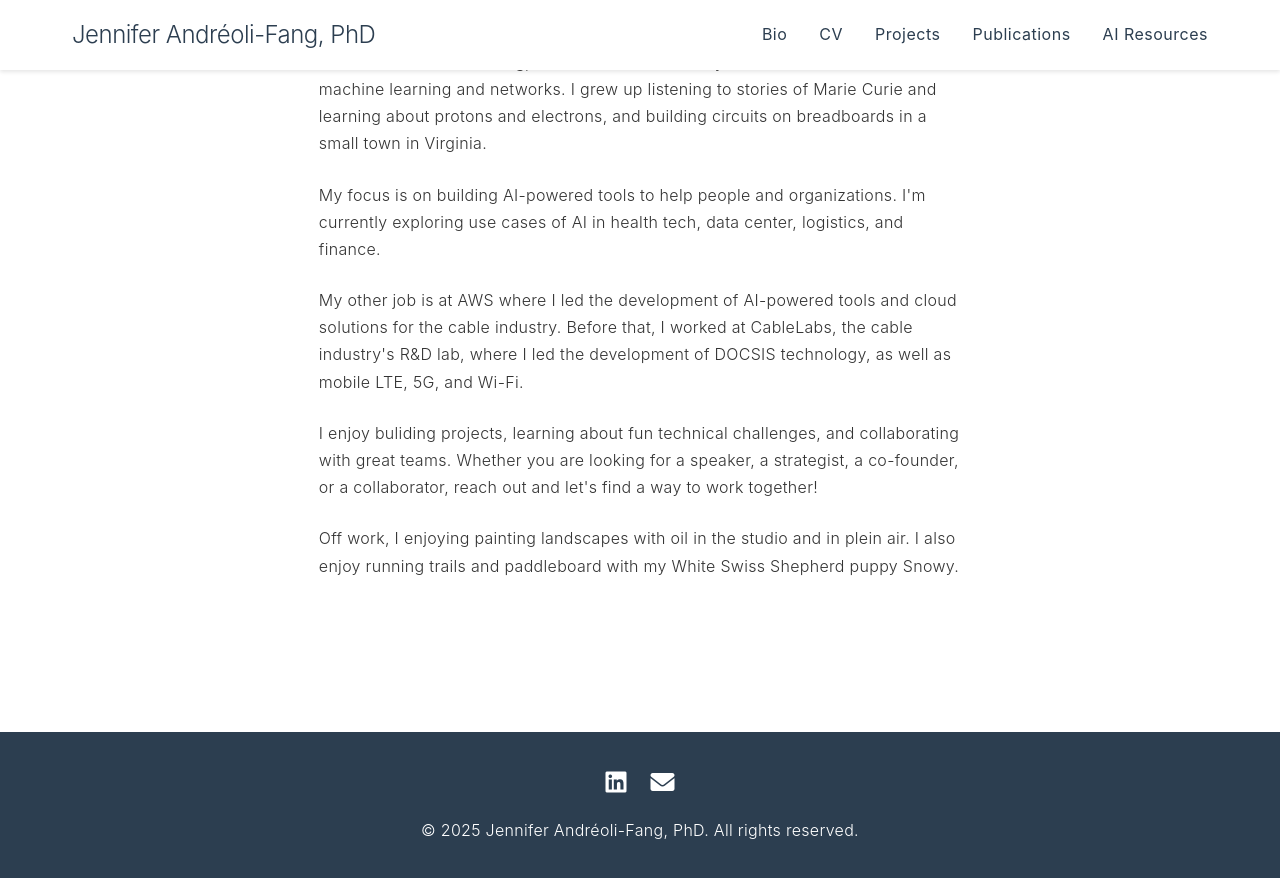
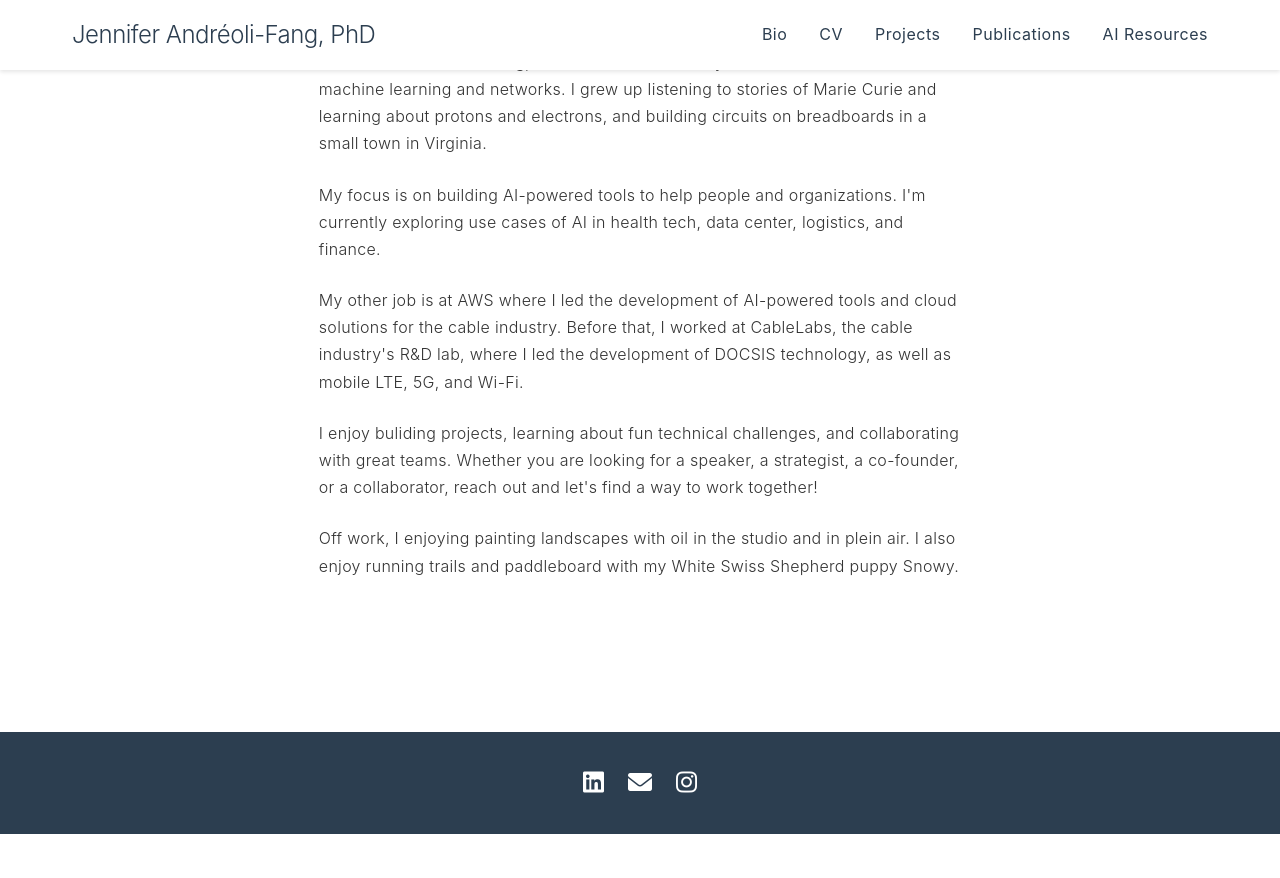
Before and after one commit to nextjen-ai/nextjen-ai.github.io, a Jekyll site: the page built from index.html, in a window 1280 px wide and 900 px high, scrolled down 625 px. Shown: the top 878 px of the window. Built offline with Jekyll 4.4.1, drawn with Linux system fonts in a browser that asks for light colours; after the commit the page ends 1459 px from its top, so only the background shows below that.

Commit message:
Updated footer links, removed copyright

```diff
--- a/_data/site.yml
+++ b/_data/site.yml
@@ -9,8 +9,11 @@ social:
     url: https://linkedin.com/in/nextjen
     icon: fab fa-linkedin
   - name: Email
-    url: mailto:web@nextjen.ai
+    url: mailto:hi@nextjen.ai
     icon: fas fa-envelope
+  - name: Instagram
+    url: https://instagram.com/realnextjen
+    icon: fab fa-instagram
 
 navigation:
   - title: Bio
--- a/_layouts/default.html
+++ b/_layouts/default.html
@@ -38,12 +38,11 @@
             <div class="footer-content">
                 <div class="social-links">
                     {% for social in site.data.site.social %}
-                    <a href="{{ social.url }}" {% if social.name == 'LinkedIn' %}target="_blank"{% endif %} title="{{ social.name }}">
+                    <a href="{{ social.url }}" target="_blank" title="{{ social.name }}">
                         <i class="{{ social.icon }}"></i>
                     </a>
                     {% endfor %}
                 </div>
-                <p>&copy; {{ site.time | date: '%Y' }} {{ site.title }}. All rights reserved.</p>
             </div>
         </div>
     </footer>
```
